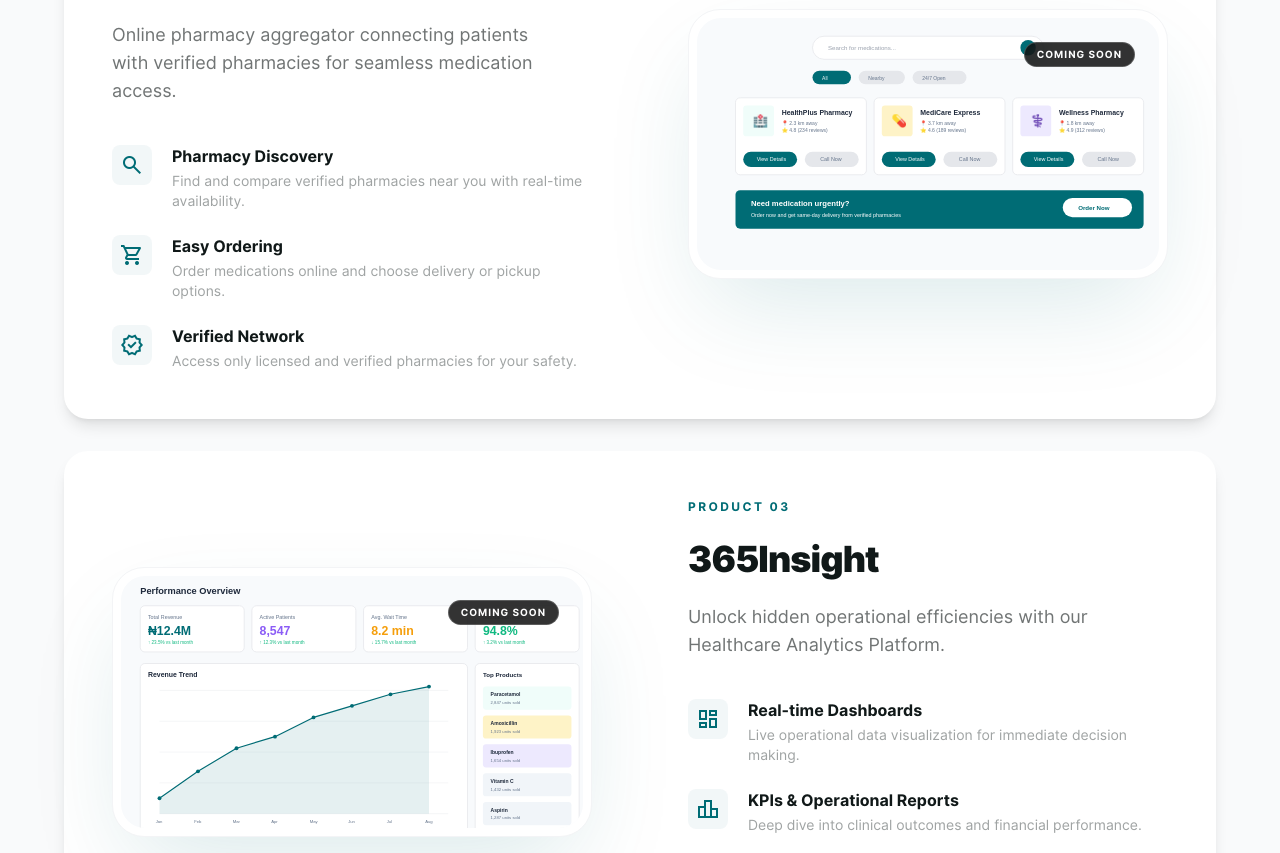
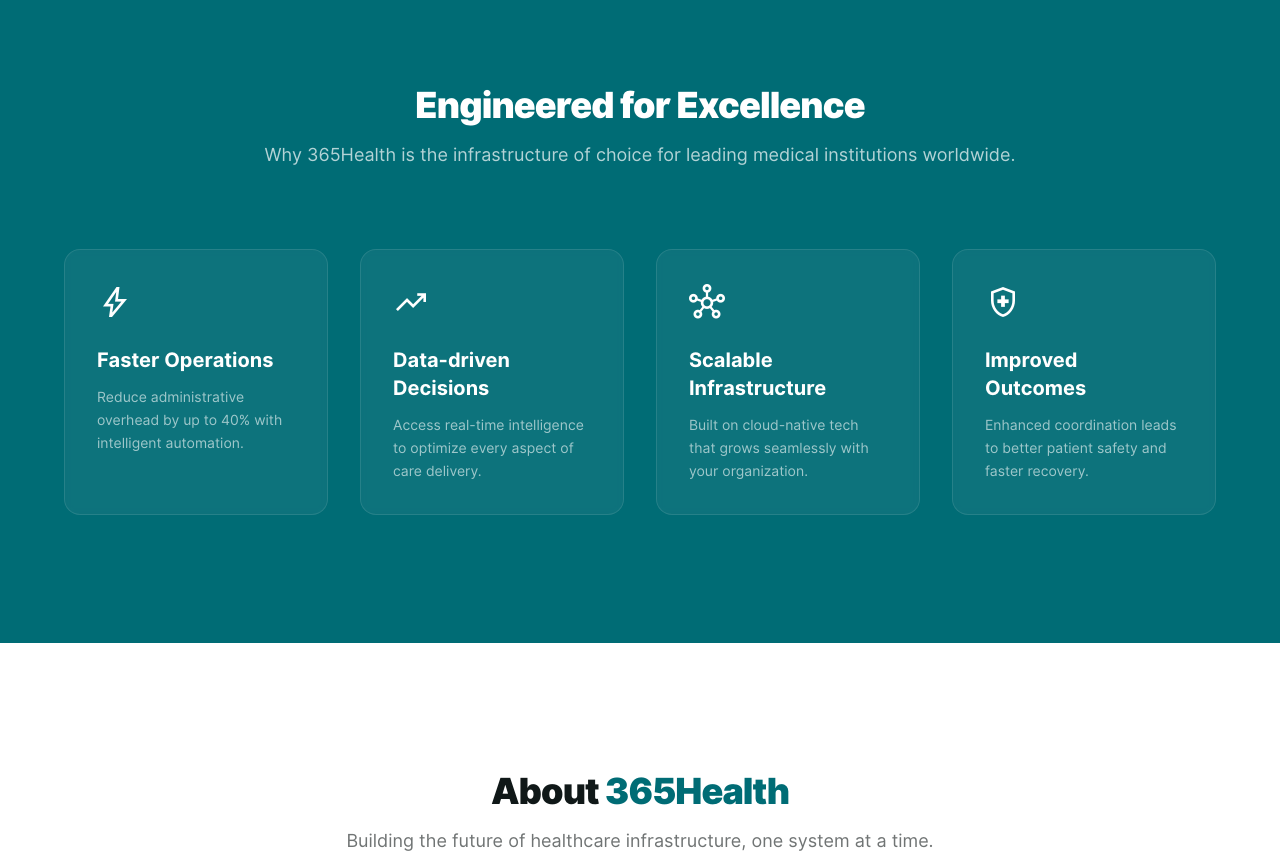
Before and after one commit to abdurrazaqo/365Health, a React (Vite) app: page / in a window 1280 px wide. Shown: the part 1947-2800 px from the top of the page. Built offline with nearby package versions, Linux system fonts and the light colour scheme; no server answers.

Commit message:
products showcase update

```diff
--- a/components/ProductShowcase.tsx
+++ b/components/ProductShowcase.tsx
@@ -18,35 +18,36 @@
       { icon: 'psychology', title: 'AI Consult Assistant', description: 'Intelligent drug interaction checks and dosage recommendations powered by AI.' },
     ]
   },
-  {
-    id: 'connect',
-    number: '02',
-    name: 'my365Pharmacy',
-    description: 'Online pharmacy aggregator connecting patients with verified pharmacies for seamless medication access.',
-    image: '/images/products/my365pharmacy.svg',
-    isComingSoon: true,
-    icon: 'local_pharmacy',
-    features: [
-      { icon: 'search', title: 'Pharmacy Discovery', description: 'Find and compare verified pharmacies near you with real-time availability.' },
-      { icon: 'shopping_cart', title: 'Easy Ordering', description: 'Order medications online and choose delivery or pickup options.' },
-      { icon: 'verified', title: 'Verified Network', description: 'Access only licensed and verified pharmacies for your safety.' },
-    ]
-  },
-  {
-    id: 'insight',
-    number: '03',
-    name: '365Insight',
-    description: 'Unlock hidden operational efficiencies with our Healthcare Analytics Platform.',
-    image: '/images/products/365insight.svg',
-    isComingSoon: true,
-    reverseLayout: true,
-    icon: 'monitoring',
-    features: [
-      { icon: 'dashboard', title: 'Real-time Dashboards', description: 'Live operational data visualization for immediate decision making.' },
-      { icon: 'leaderboard', title: 'KPIs & Operational Reports', description: 'Deep dive into clinical outcomes and financial performance.' },
-      { icon: 'bubble_chart', title: 'Data Visualization', description: 'Turn complex datasets into actionable visual insights for teams.' },
-    ]
-  }
+  // Temporarily hidden
+  // {
+  //   id: 'connect',
+  //   number: '02',
+  //   name: 'my365Pharmacy',
+  //   description: 'Online pharmacy aggregator connecting patients with verified pharmacies for seamless medication access.',
+  //   image: '/images/products/my365pharmacy.svg',
+  //   isComingSoon: true,
+  //   icon: 'local_pharmacy',
+  //   features: [
+  //     { icon: 'search', title: 'Pharmacy Discovery', description: 'Find and compare verified pharmacies near you with real-time availability.' },
+  //     { icon: 'shopping_cart', title: 'Easy Ordering', description: 'Order medications online and choose delivery or pickup options.' },
+  //     { icon: 'verified', title: 'Verified Network', description: 'Access only licensed and verified pharmacies for your safety.' },
+  //   ]
+  // },
+  // {
+  //   id: 'insight',
+  //   number: '03',
+  //   name: '365Insight',
+  //   description: 'Unlock hidden operational efficiencies with our Healthcare Analytics Platform.',
+  //   image: '/images/products/365insight.svg',
+  //   isComingSoon: true,
+  //   reverseLayout: true,
+  //   icon: 'monitoring',
+  //   features: [
+  //     { icon: 'dashboard', title: 'Real-time Dashboards', description: 'Live operational data visualization for immediate decision making.' },
+  //     { icon: 'leaderboard', title: 'KPIs & Operational Reports', description: 'Deep dive into clinical outcomes and financial performance.' },
+  //     { icon: 'bubble_chart', title: 'Data Visualization', description: 'Turn complex datasets into actionable visual insights for teams.' },
+  //   ]
+  // }
 ];
 
 const ProductItem: React.FC<{ product: Product }> = ({ product }) => {
@@ -54,9 +55,6 @@
 
   const content = (
     <div className="space-y-4 md:space-y-6">
-      <div className="text-primary font-bold text-xs tracking-[0.2em] uppercase">
-        Product {product.number}
-      </div>
       <h2 className="text-3xl md:text-4xl font-black text-dark-text tracking-tight">
         {product.name}
       </h2>
--- a/pages/Checkout.tsx
+++ b/pages/Checkout.tsx
@@ -138,7 +138,7 @@
 
   const handlePay = () => {
     if (!isFormValid || !planDetails) {
-      console.log('Form validation failed:', { isFormValid, planDetails });
+      console.log('Form validation failed');
       return;
     }
 
@@ -173,11 +173,11 @@
           ]
         },
         onSuccess: (transaction: any) => {
-          console.log('Payment successful:', transaction);
+          console.log('Payment successful');
           performEdgeFunctionCall(transaction.reference);
         },
         onCancel: () => {
-          console.log('Payment cancelled by user');
+          console.log('Payment cancelled');
           setShowDismissibleWarning(true);
         }
       });
```
